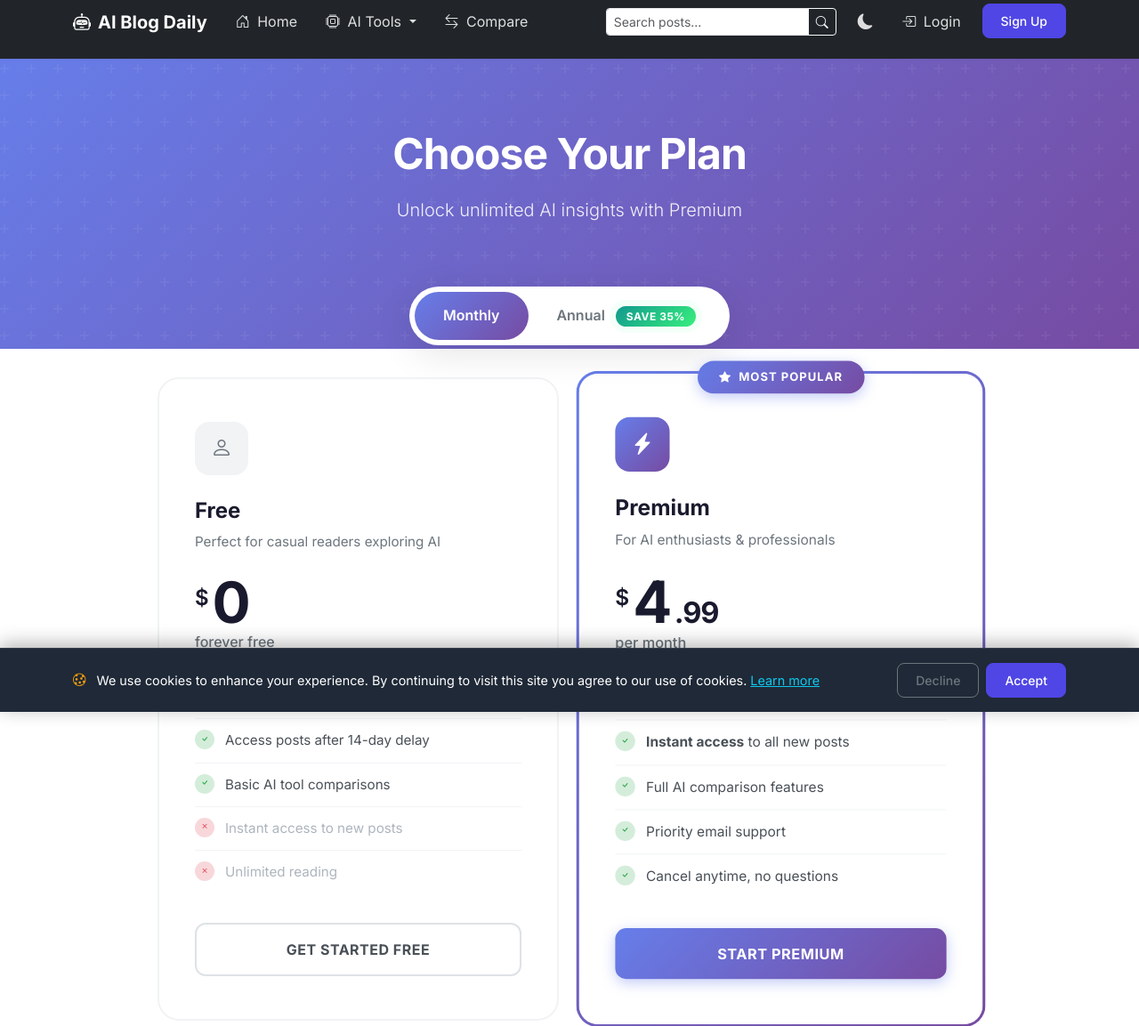
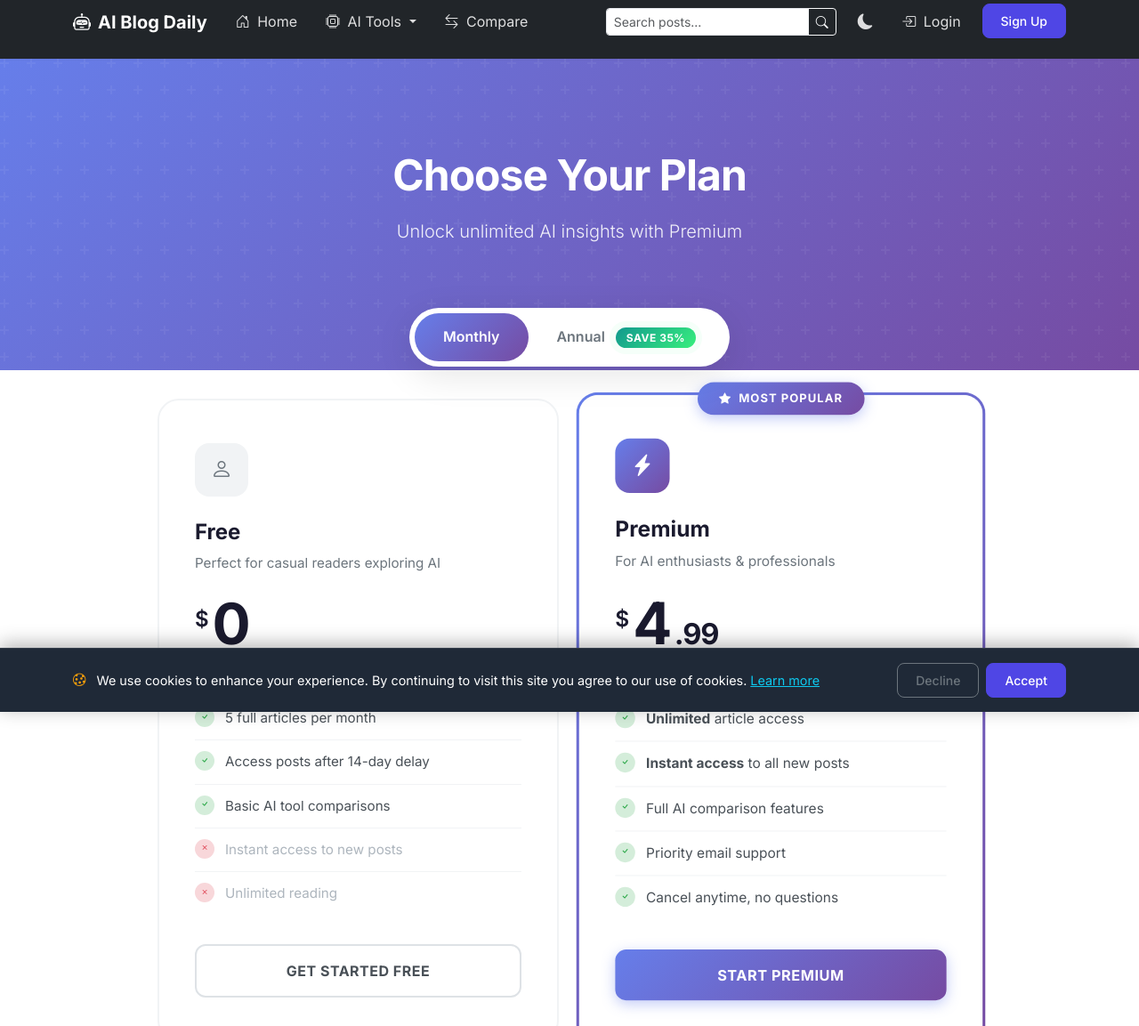
Before and after one commit to harberts01/Ai_Blog, a Flask app: page /pricing in a window 1280 px wide. Shown: the top 1153 px of the page at 89% size. Run offline with Flask 3, Linux system fonts and the light colour scheme; data that the repository does not hold is empty; some libraries are stand-ins or nearby versions.

Commit message:
UI improvements: move Upgrade to top of menu, fix pricing page layout
- Move 'Upgrade to Premium' to top of dropdown for non-admin non-premium users
- Fix pricing hero overlapping yellow free-tier banner
- Better center the monthly/annual toggle on pricing page

```diff
--- a/templates/pricing.html
+++ b/templates/pricing.html
@@ -14,7 +14,6 @@
     .pricing-hero {
         background: var(--primary-gradient);
         padding: 100px 0 140px;
-        margin-top: -1.5rem;
         position: relative;
         overflow: hidden;
     }
@@ -51,6 +50,8 @@
         margin-bottom: 2rem;
         position: relative;
         z-index: 10;
+        display: flex;
+        justify-content: center;
     }
 
     .pricing-toggle {
@@ -58,6 +59,7 @@
         border-radius: 50px;
         padding: 6px;
         display: inline-flex;
+        align-items: center;
         box-shadow: var(--card-shadow);
         position: relative;
     }
@@ -490,7 +492,7 @@
 
 <div class="container">
     <!-- Pricing Toggle -->
-    <div class="pricing-toggle-wrapper text-center">
+    <div class="pricing-toggle-wrapper">
         <div class="pricing-toggle">
             <button type="button" class="toggle-btn active" data-plan="monthly">Monthly</button>
             <button type="button" class="toggle-btn" data-plan="annual">
```
